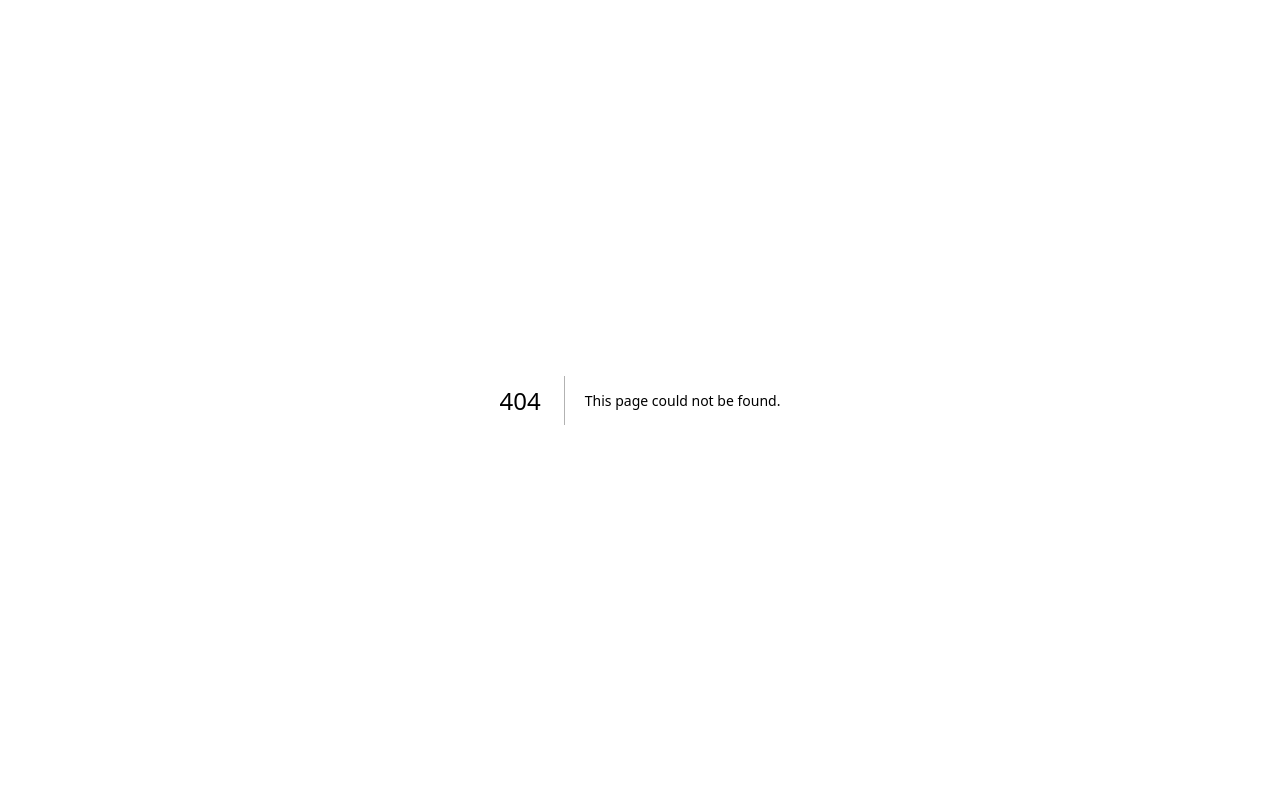
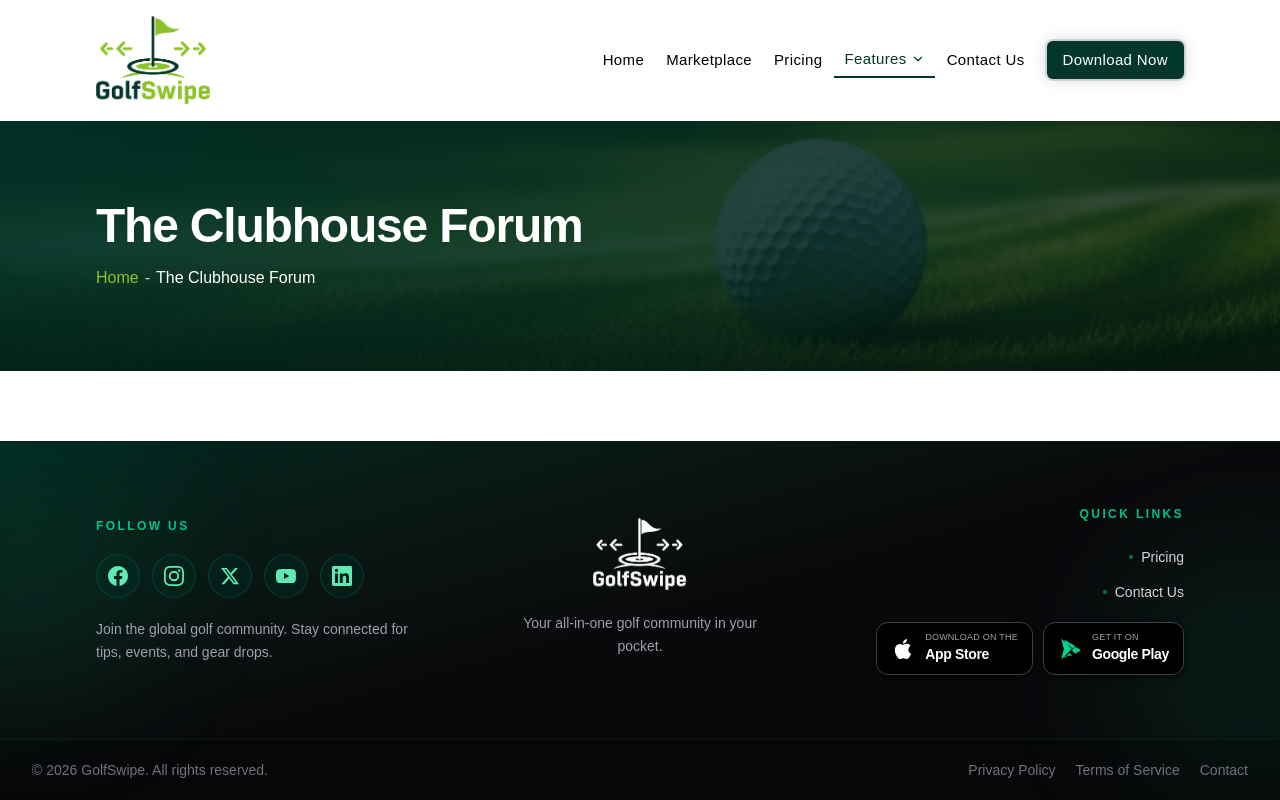
Before and after one commit to saneshps/golfswipe, a Next.js app: page /clubhouse-forum in a window 1280 px wide. Before the commit this address had no page. Built offline with nearby package versions, Linux system fonts and the light colour scheme.

Commit message:
Add Clubhouse Forum page
Add a new Clubhouse Forum page with header, title banner, and footer. Includes an empty ClubhouseForum component that's ready for feature implementation.

```diff
--- /dev/null
+++ b/src/app/clubhouse-forum/page.tsx
@@ -0,0 +1,22 @@
+import Header from "@/components/ui/header";
+import Footer from "@/components/ui/footer";
+import TitleBanner from "@/components/ui/titleBanner";
+import ClubhouseForum from "@/components/sections/features/clubhouseForum";
+
+export default function ClubhouseForumPage() {
+  return (
+    <>
+      <Header />
+      <main className="flex flex-1 flex-col">
+      <TitleBanner title="The Clubhouse Forum"
+          breadcrumbs={[
+            { label: "Home", href: "/" },
+            { label: "The Clubhouse Forum" },
+          ]}
+        />
+        <ClubhouseForum />
+      </main>
+      <Footer />
+    </>
+  )
+}
--- /dev/null
+++ b/src/components/sections/features/clubhouseForum.tsx
@@ -0,0 +1,10 @@
+import Image from "next/image";
+import Link from "next/link";
+
+export default function ClubhouseForum() {
+  return (
+    <>
+
+    </>
+  )
+}
```
